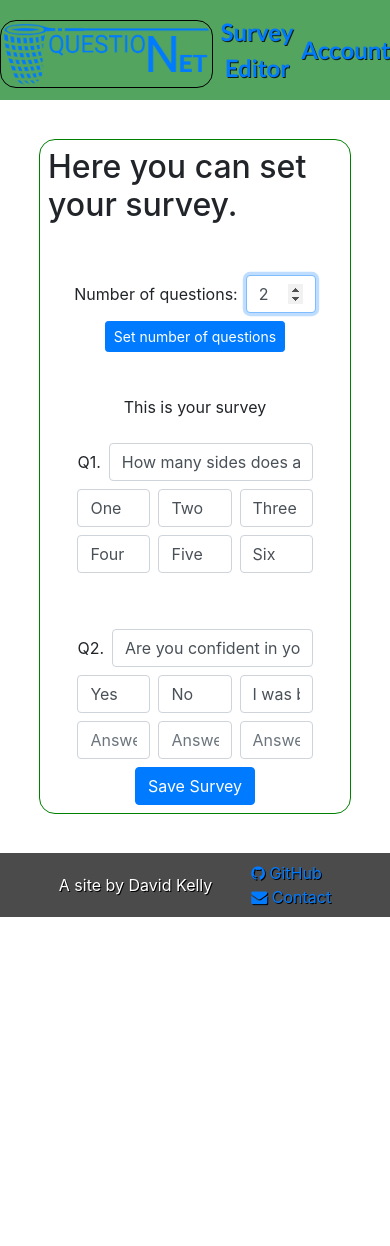
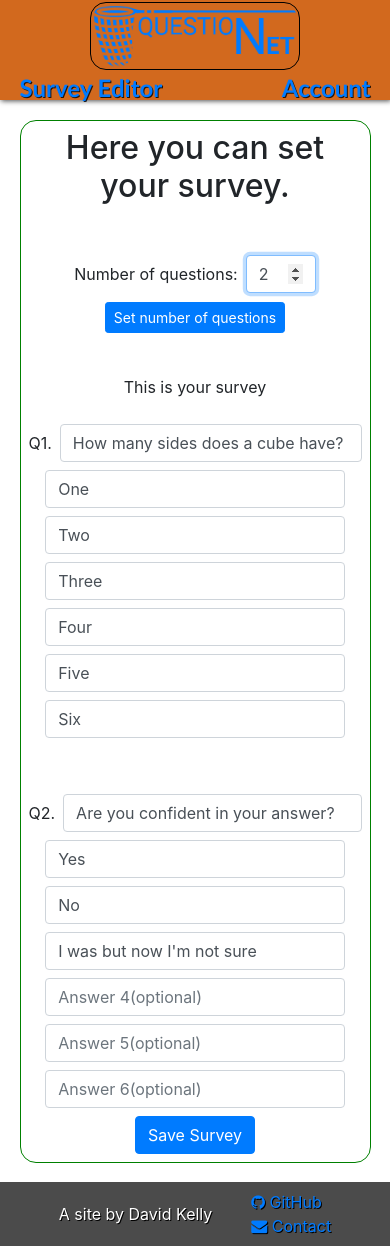
Before and after one commit to WhateverMars/surveyhub, a Django app: page /editor in a window 390 px wide. Before the commit the page ends 917 px from the top, so only its background shows below. Run offline with Django 3.2, Linux system fonts and the light colour scheme; a user stored in the database is signed in; data comes from the database, SQL or seed files in the repository; both versions use the stored data as it was after the commit; some libraries are stand-ins or nearby versions.

Commit message:
added queries.css to handle phone screen size formatting

```diff
--- /dev/null
+++ b/survey/static/survey/queries.css
@@ -0,0 +1,30 @@
+@media screen and (max-width: 400px){
+    header{
+        background-color: chocolate;
+    }
+    .nav-bar{
+        display: flex;
+        flex-direction: column;
+        justify-content: center;
+        gap: 0
+    }
+
+    .nav-right{
+        width: 90%;
+    }
+
+    .logo{
+        max-width: 70%;
+        margin-top: 5px;
+        margin: auto;
+    }
+
+    .question-text{
+        width: 100%;
+    }
+
+    .answer-container{
+        flex-direction: column;
+        width: 90%;
+    }
+}
--- a/survey/static/survey/styles.css
+++ b/survey/static/survey/styles.css
@@ -8,10 +8,7 @@ body{
 
 header{
     background-color: rgba(0, 122, 20, 0.678);
-}
-
-div{
-    /*border: 1px solid red;*/
+    box-shadow: 1px 1px 5px #4e4e4e
 }
 
 .nav-bar{
@@ -68,11 +65,15 @@ div{
     flex-direction: column;
     align-items: center;
     gap: 5vh;
-    margin: 10vw;
+    margin: 5vw; /*was 10vw testing at 5vw */
 
     border: 1px solid green;
     border-radius: 16px;
     padding: 8px;
+}
+
+h2{
+    text-align: center;
 }
 
 #message-section{
```
Also changed, not shown: db.sqlite3.
